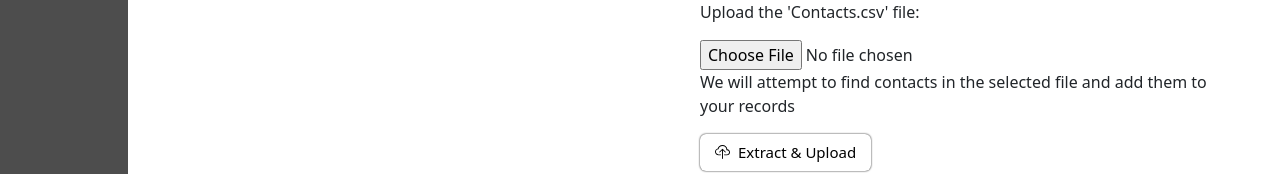
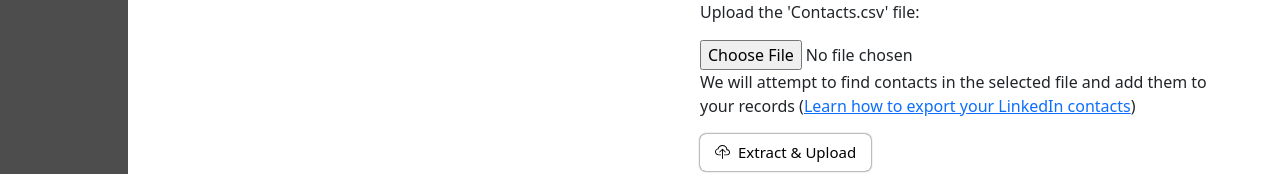
Before and after one commit to Jonathan-Paul-Wood/courm, a React (Create React App) app in the folder ui/: page /configure in a window 1280 px wide. Shown: the part 509-683 px from the top of the page. Built offline with nearby package versions, Linux system fonts and the light colour scheme; no server answers.

Commit message:
add link to how to export linkedin contacts

```diff
--- a/ui/src/components/AppConfigure/AppConfigure.js
+++ b/ui/src/components/AppConfigure/AppConfigure.js
@@ -247,7 +247,7 @@ export default function AppConfigure (props) {
                             <h4>Import LinkedIn Contacts</h4>
                             <p>Upload the 'Contacts.csv' file:</p>
                             <input type="file" name="linkedinContacts" id="linkedinContacts" onChange={e => captureLIUpload(e)} />
-                            <p>We will attempt to find contacts in the selected file and add them to your records</p>
+                            <p>We will attempt to find contacts in the selected file and add them to your records (<a target="_blank" rel="noreferrer" href="https://www.linkedin.com/help/linkedin/answer/a566336/exporting-connections-from-linkedin?lang=en">Learn how to export your LinkedIn contacts</a>)</p>
                             <Button isPending={isLinkedInFileUploading} icon="upload" label={'Extract & Upload'} type="secondary" onClick={() => handleParseLinkedInContacts()} />
                             <p className='error'>{linkedInUploadError}</p>
                             <p className='info'>{linkedInUploadInfo}</p>
```
